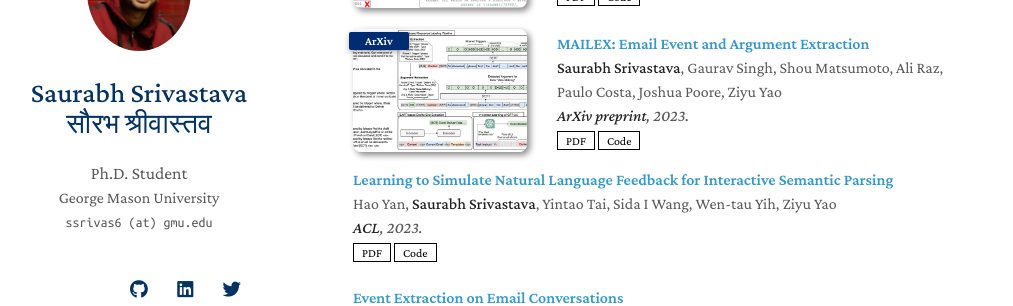
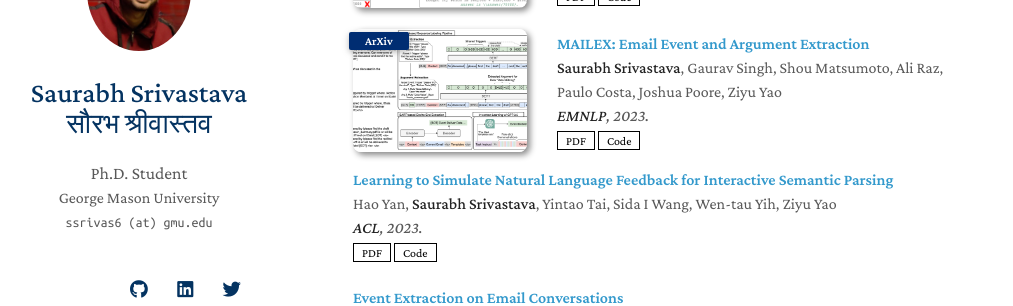
Before and after one commit to salokr/salokr.github.io, a Jekyll site: the page built from index.md, in a window 1280 px wide and 900 px high, scrolled down 1046 px. Shown: the part 153-459 px from the top of the window, without its empty margins (137-1150 px from the left). Built offline with Jekyll 4.4.1, drawn with Linux system fonts in a browser that asks for light colours; nearby versions of some CDN libraries; a style sheet for code colours, icons or effects is not loaded; our own code applies the rules of GitHub Pages for plain Markdown files.

Commit message:
Update publications.md

```diff
--- a/_includes/publications.md
+++ b/_includes/publications.md
@@ -32,7 +32,7 @@
   <div class="col-sm-9" style="position: relative;padding-right: 15px;padding-left: 20px;">
     <div class="title"><a href="https://arxiv.org/abs/2305.13469.pdf">MAILEX: Email Event and Argument Extraction</a></div>
     <div class="author"><strong>Saurabh Srivastava</strong>, Gaurav Singh, Shou Matsumoto, Ali Raz, Paulo Costa, Joshua Poore, Ziyu Yao</div>
-    <div class="periodical"><em><strong>ArXiv preprint</strong>, 2023.</em></div>
+    <div class="periodical"><em><strong>EMNLP</strong>, 2023.</em></div>
     <div class="links">
       <a href="https://arxiv.org/abs/2305.13469.pdf" class="btn btn-sm z-depth-0" role="button" target="_blank" style="font-size:12px;">PDF</a>
       <a href="https://github.com/salokr/Email-Event-Extraction" class="btn btn-sm z-depth-0" role="button" target="_blank" style="font-size:12px;">Code</a>
```
